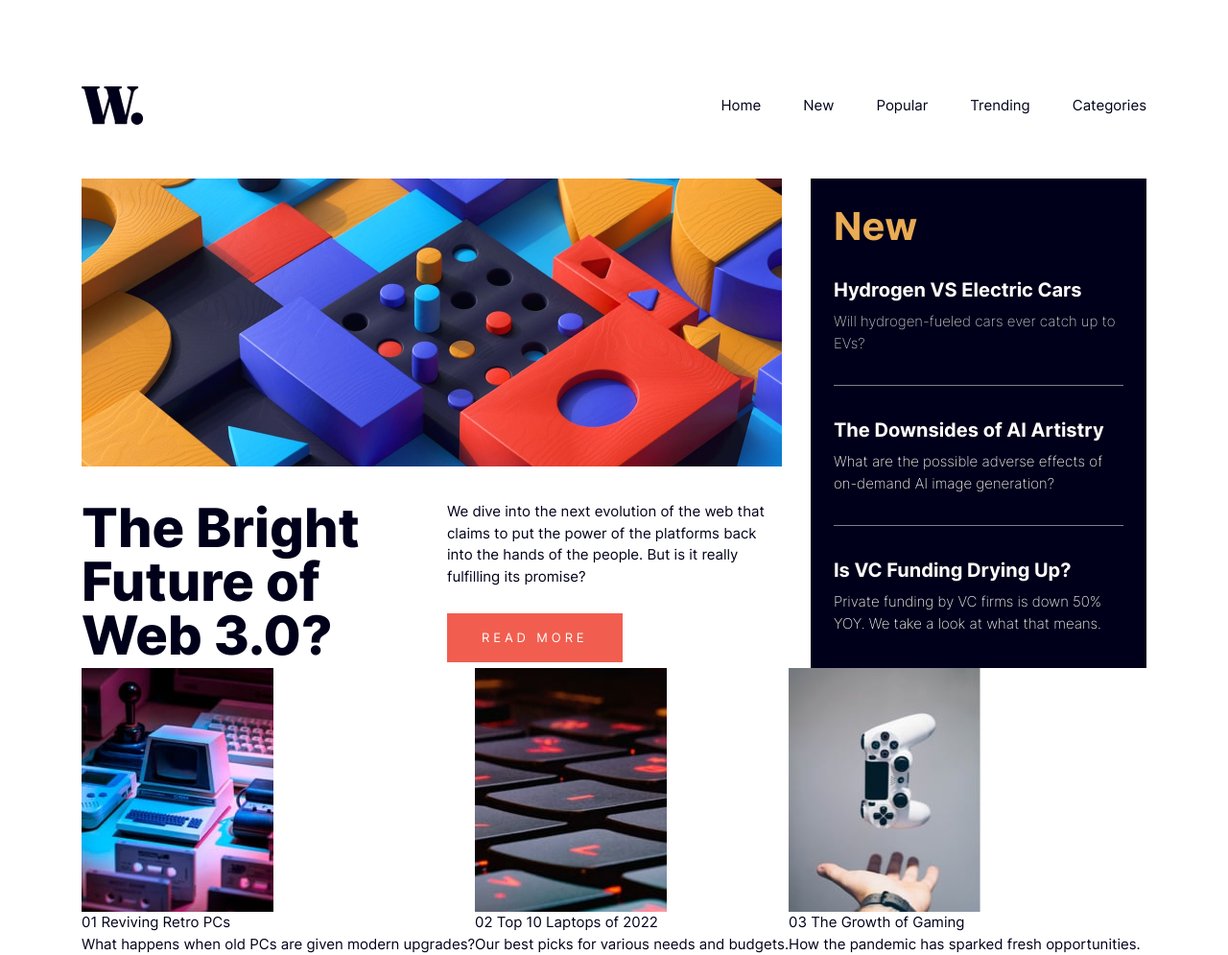
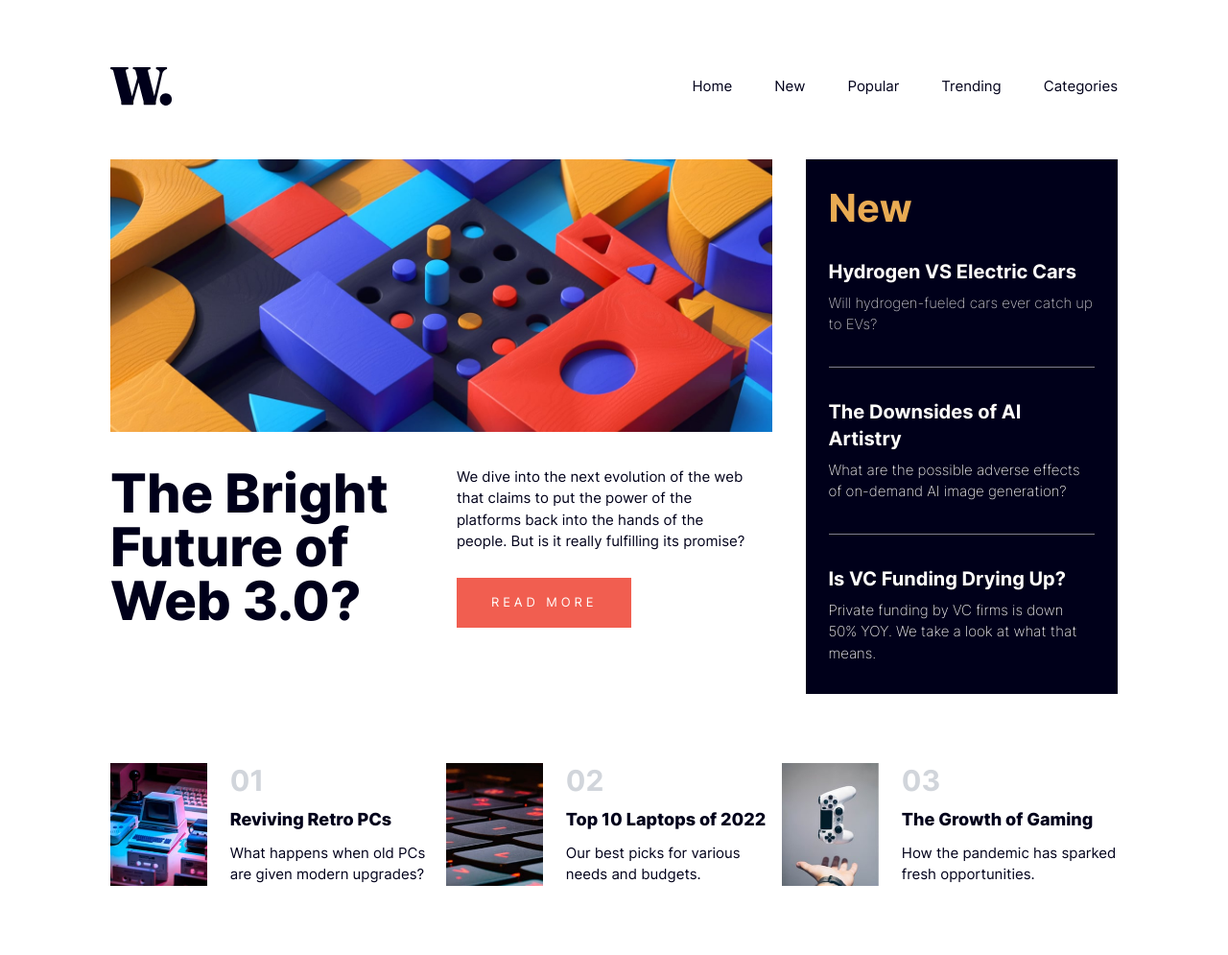
Before and after one commit to StanislasMellier/FrontendMentorChallenge-news-homepage, a website: page index.html in a window 1280 px wide. Shown: the whole page at 96% size. After the commit the page ends 923 px from the top, so only its background shows below. Drawn offline with Linux system fonts and the light colour scheme.

Commit message:
fouter + start of mobile design

```diff
--- a/index.html
+++ b/index.html
@@ -14,24 +14,24 @@
 	<body
 		class="font-Inter font-normal text-very-dark-blue flex justify-center min-h-screen text-[15px]"
 	>
-		<div class="w-[1110px] mt-[90px]">
-			<header class="flex justify-between mb-14">
+		<div class="sm:mx-[11.45vw] sm:mt-[8.8vh]">
+			<header class="flex sm:justify-between mb-14">
 				<div class="logo">
 					<img src="assets/images/logo.svg" alt="" />
 				</div>
 				<nav class="flex">
 					<ul class="flex items-center [&_li]:ml-11">
-						<li>Home</li>
-						<li>New</li>
-						<li>Popular</li>
-						<li>Trending</li>
-						<li>Categories</li>
+						<li><a href="">Home</a></li>
+						<li><a href="" class="hover:text-soft-red">New</a></li>
+						<li><a href="" class="hover:text-soft-red">Popular</a></li>
+						<li><a href="" class="hover:text-soft-red">Trending</a></li>
+						<li><a href="" class="hover:text-soft-red">Categories</a></li>
 					</ul>
 				</nav>
 			</header>
 
-			<main class="flex justify-between h-[510px]">
-				<section class="flex flex-col w-[730px]">
+			<main class="flex justify-between">
+				<section class="flex flex-col w-[65.7%]">
 					<picture>
 						<source
 							media="(min-width: 376px)"
@@ -51,16 +51,18 @@
 							</p>
 							<a
 								href="/"
-								class="text-off-white w-min whitespace-nowrap py-4 px-9 bg-soft-red uppercase tracking-[0.30em] text-[13px]"
+								class="text-off-white w-min whitespace-nowrap py-4 px-9 bg-soft-red hover:bg-very-dark-blue uppercase tracking-[0.30em] text-[13px]"
 								>Read more</a
 							>
 						</div>
 					</div>
 				</section>
-				<section class="bg-very-dark-blue text-off-white w-[350px] px-6 py-[1.9rem]">
+				<section class="bg-very-dark-blue text-off-white w-[31%] px-6 py-[1.9rem]">
 					<div class="text-soft-orange text-[2.5rem] leading-none font-bold">New</div>
 					<div class="py-8">
-						<span class="font-bold text-xl">Hydrogen VS Electric Cars</span>
+						<a href="" class="font-bold text-xl hover:text-soft-orange"
+							>Hydrogen VS Electric Cars</a
+						>
 						<p class="mt-2 font-extralight opacity-80">
 							Will hydrogen-fueled cars ever catch up to EVs?
 						</p>
@@ -68,15 +70,19 @@
 					<div class="w-full border-b border-opacity-50 border-off-white"></div>
 
 					<div class="py-8">
-						<span class="font-bold text-xl">The Downsides of AI Artistry</span>
+						<a href="" class="font-bold text-xl hover:text-soft-orange"
+							>The Downsides of AI Artistry</a
+						>
 						<p class="mt-2 font-extralight">
 							What are the possible adverse effects of on-demand AI image generation?
 						</p>
 					</div>
 					<div class="w-full border-b border-opacity-50 border-off-white"></div>
 
-					<div class="py-8">
-						<span class="font-bold text-xl">Is VC Funding Drying Up?</span>
+					<div class="pt-8">
+						<a href="" class="font-bold text-xl hover:text-soft-orange"
+							>Is VC Funding Drying Up?</a
+						>
 						<p class="mt-2 font-extralight">
 							Private funding by VC firms is down 50% YOY. We take a look at what that
 							means.
@@ -84,29 +90,36 @@
 					</div>
 				</section>
 			</main>
-			<footer class="flex">
-				<img src="" alt="" />
-				<div>
+			<footer
+				class="flex justify-between [&_div]:h-32 [&_div]:w-[350px] [&_div]:flex mt-[4.5rem]"
+			>
+				<div class="gap-6">
 					<img src="assets/images/image-retro-pcs.jpg" alt="" />
-					<div>
-						<span>01</span>
-						<span> Reviving Retro PCs </span>
+					<div class="flex-col flex justify-between">
+						<span class="font-bold text-gray-300 text-3xl">01</span>
+						<a href="" class="font-extrabold text-lg hover:text-soft-red">
+							Reviving Retro PCs
+						</a>
 						<p>What happens when old PCs are given modern upgrades?</p>
 					</div>
 				</div>
-				<div>
+				<div class="gap-6">
 					<img src="assets/images/image-top-laptops.jpg" alt="" />
-					<div>
-						<span>02</span>
-						<span>Top 10 Laptops of 2022</span>
+					<div class="flex-col flex justify-between">
+						<span class="font-bold text-gray-300 text-3xl">02</span>
+						<a href="" class="font-extrabold text-lg hover:text-soft-red"
+							>Top 10 Laptops of 2022</a
+						>
 						<p>Our best picks for various needs and budgets.</p>
 					</div>
 				</div>
-				<div>
+				<div class="gap-6">
 					<img src="assets/images/image-gaming-growth.jpg" alt="" />
-					<div>
-						<span>03</span>
-						<span>The Growth of Gaming</span>
+					<div class="flex-col flex justify-between">
+						<span class="font-bold text-gray-300 text-3xl">03</span>
+						<a href="" class="font-extrabold text-lg hover:text-soft-red"
+							>The Growth of Gaming</a
+						>
 						<p>How the pandemic has sparked fresh opportunities.</p>
 					</div>
 				</div>
--- a/tailwind.config.js
+++ b/tailwind.config.js
@@ -15,7 +15,8 @@ module.exports = {
 				Inter: ['Inter', 'serif'],
 			},
 			screens: {
-				sm: '375px',
+				sm: '376px',
+				lg: '1440px',
 			},
 		},
 	},
```
Also changed, not shown: output.css.
